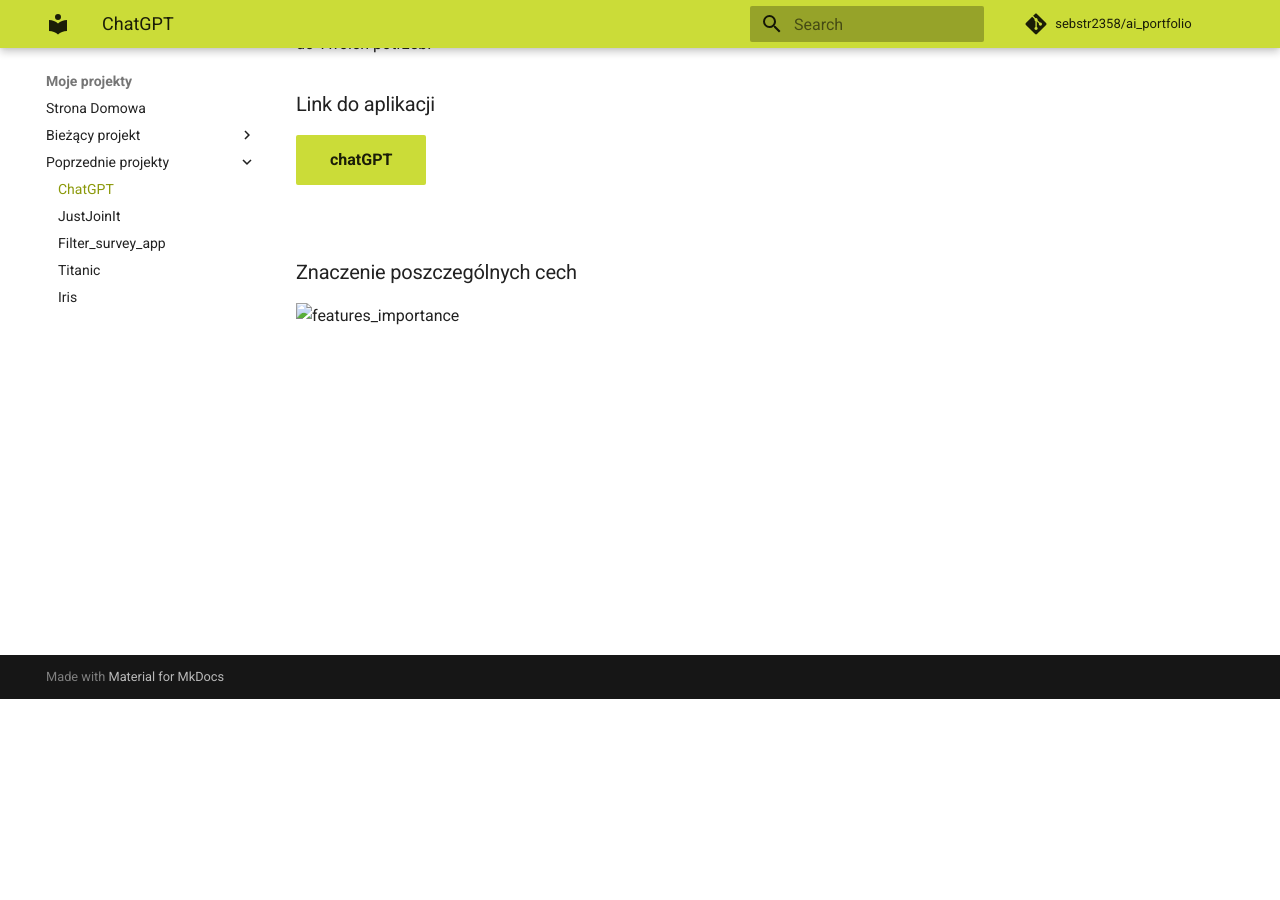
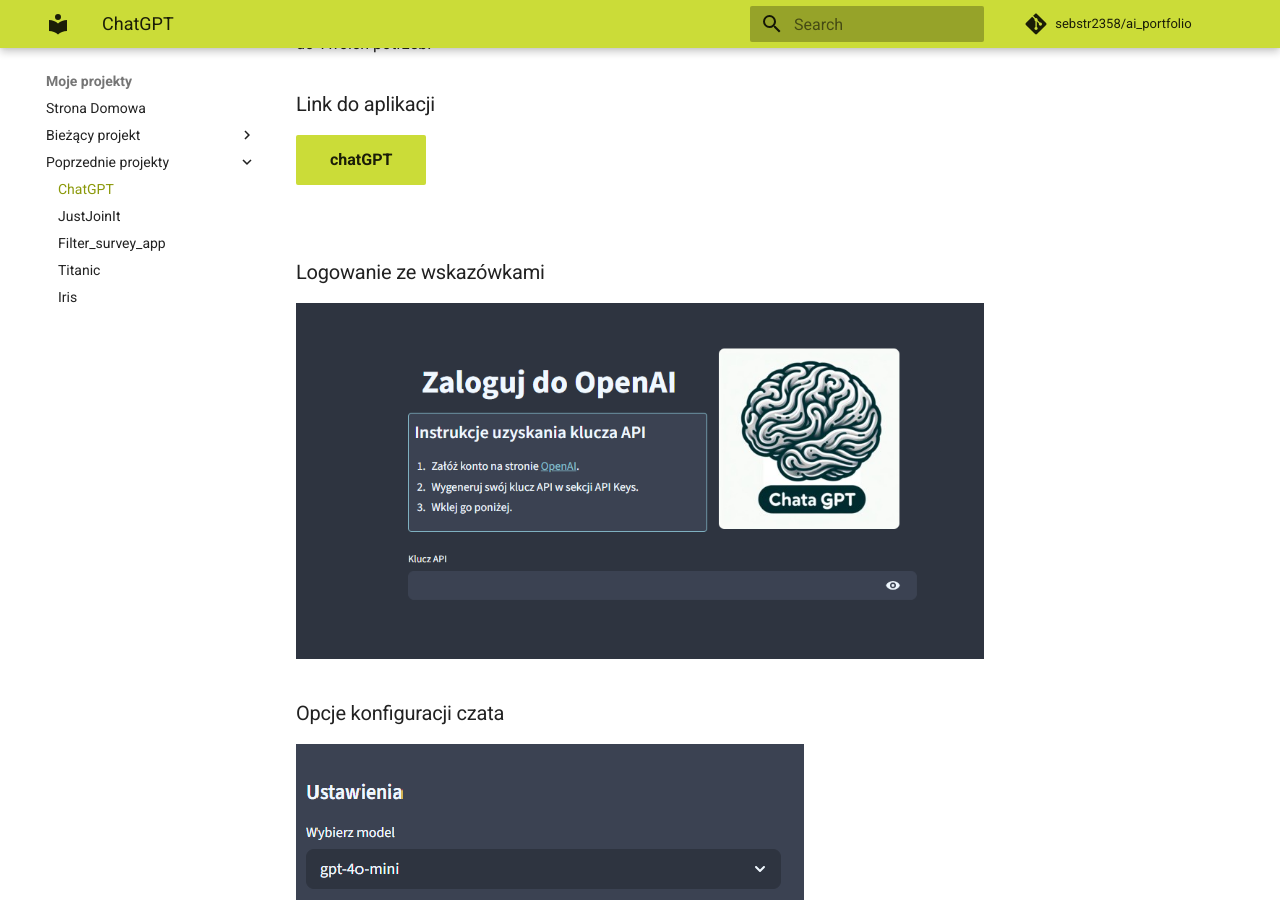
Before and after one commit to sebstr2358/ai_portfolio, an MkDocs documentation site: the page built from docs/chat_gpt/index.md, in a window 1280 px wide and 900 px high, scrolled down 201 px. Built offline with MkDocs 1.6.1 and Material for MkDocs 9.7.7, drawn with Linux system fonts in a browser that asks for light colours; comment, search, counter and statistics services are not loaded; before the commit the page ends 900 px from its top, so only the background shows below that.

Commit message:
added photos to chat_gpt

```diff
--- a/docs/chat_gpt/index.md
+++ b/docs/chat_gpt/index.md
@@ -6,5 +6,8 @@
 <h3>Link do aplikacji</h3>
 <a href="https://chatgpt-4o-mini.streamlit.app/" style="margin-bottom: 2rem" class="md-button md-button--primary" target='_blank'>chatGPT</a>
 
-<h3>Znaczenie poszczególnych cech</h3>
-![features_importance](features.png)
+<h3>Logowanie ze wskazówkami</h3>
+![Login_tips](gpt_app1.png)
+
+<h3>Opcje konfiguracji czata</h3>
+![Configuration_options](gpt_app2.png)
```
Also changed, not shown: docs/chat_gpt/gpt_app1.png (added), docs/chat_gpt/gpt_app2.png (added).
